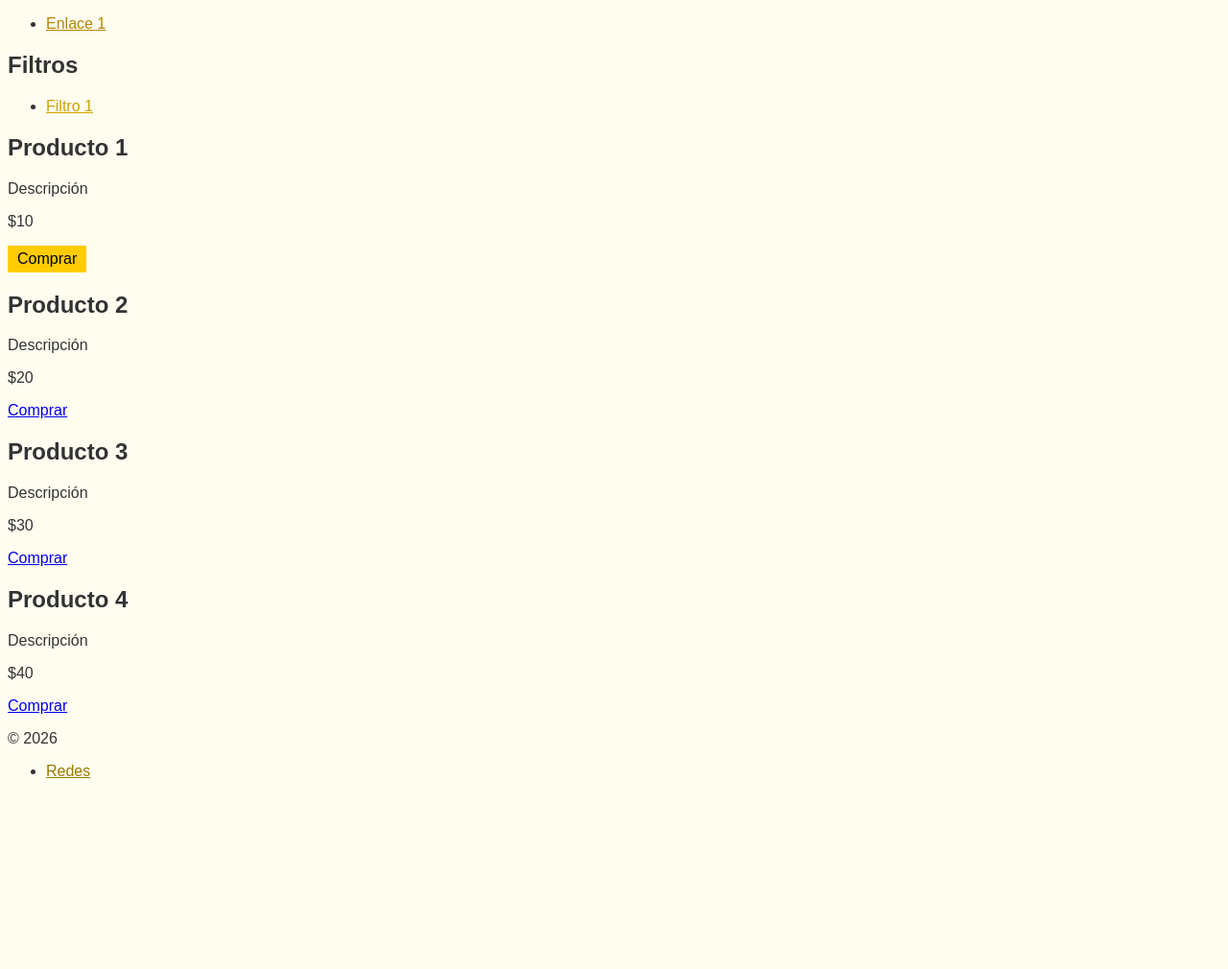
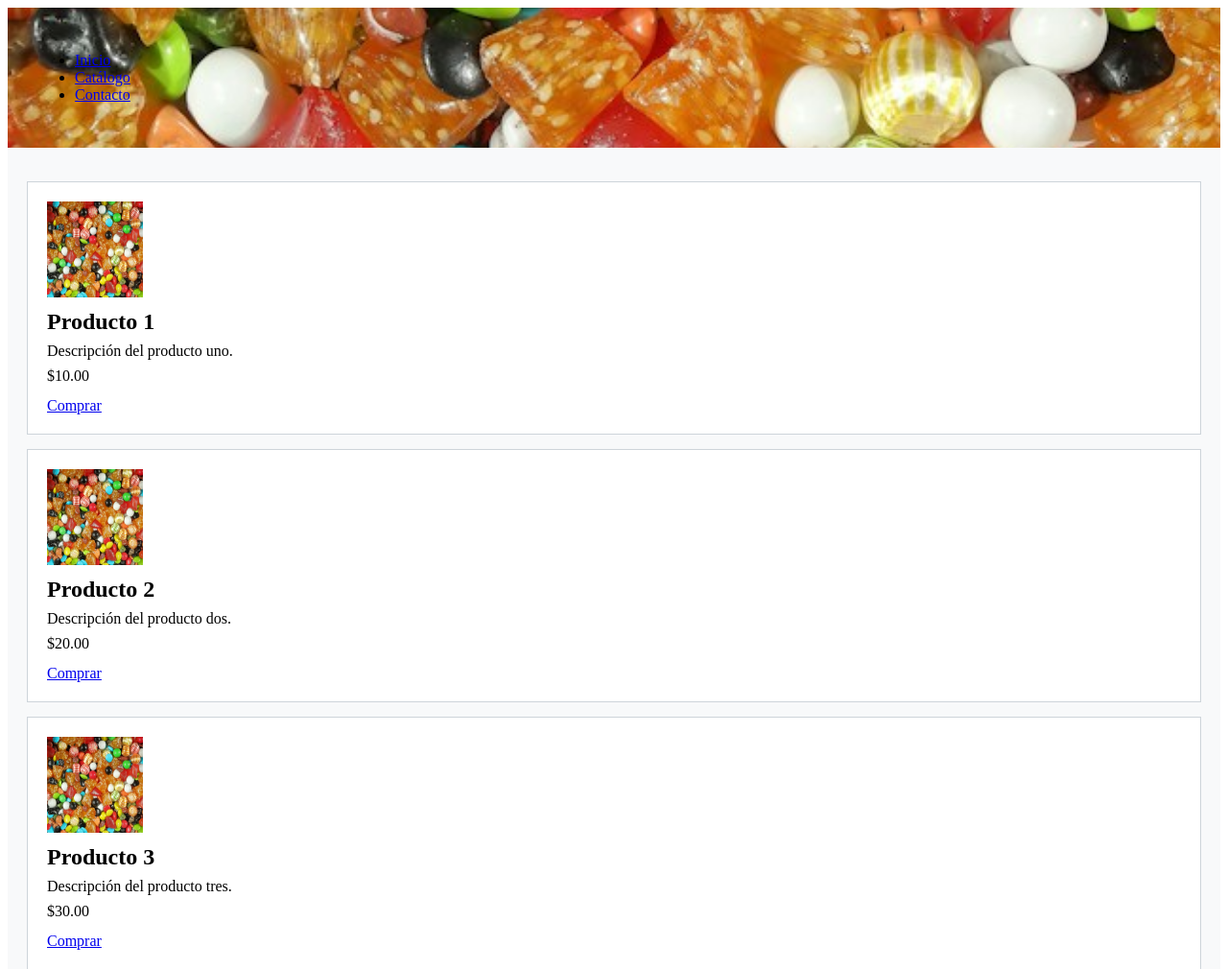
Before and after one commit to estebanjaimesayala53gold/css-3381732, a plain HTML site: page index.html in a window 1280 px wide. Shown: the top 1010 px of the page at 96% size. Before the commit the page ends 829 px from the top, so only its background shows below. Drawn offline with Linux system fonts and the light colour scheme.

Commit message:
Implementacion del modelo de caja y configuracion de imagenes

```diff
--- a/index.html
+++ b/index.html
@@ -1,60 +1,64 @@
 <!DOCTYPE html>
 <html lang="es">
-
 <head>
     <meta charset="UTF-8">
     <title>Catálogo</title>
     <link rel="stylesheet" href="style.css">
 </head>
-
 <body>
     <header>
         <nav>
             <ul>
-                <li><a href="#">Enlace 1</a></li>
+                <li><a href="#">Inicio</a></li>
+                <li><a href="#">Catálogo</a></li>
+                <li><a href="#">Contacto</a></li>
             </ul>
         </nav>
     </header>
     <main>
-        <aside>
-            <h2>Filtros</h2>
-            <ul>
-                <li><a href="#">Filtro 1</a></li>
-            </ul>
-        </aside>
         <section>
             <article>
+                <img src="dulces/dulces.jpg" alt="Dulce">
                 <h2>Producto 1</h2>
-                <p>Descripción</p>
-                <p>$10</p>
-                <a href="#" class="btn-comprar btn-destacado">Comprar</a>
+                <p>Descripción del producto uno.</p>
+                <p>$10.00</p>
+                <a href="#" class="btn-comprar">Comprar</a>
             </article>
             <article>
+                <img src="dulces/dulces.jpg" alt="Dulce">
                 <h2>Producto 2</h2>
-                <p>Descripción</p>
-                <p>$20</p>
-                <a href="#">Comprar</a>
+                <p>Descripción del producto dos.</p>
+                <p>$20.00</p>
+                <a href="#" class="btn-comprar">Comprar</a>
             </article>
             <article>
+                <img src="dulces/dulces.jpg" alt="Dulce">
                 <h2>Producto 3</h2>
-                <p>Descripción</p>
-                <p>$30</p>
-                <a href="#">Comprar</a>
+                <p>Descripción del producto tres.</p>
+                <p>$30.00</p>
+                <a href="#" class="btn-comprar">Comprar</a>
             </article>
             <article>
+                <img src="dulces/dulces.jpg" alt="Dulce">
                 <h2>Producto 4</h2>
-                <p>Descripción</p>
-                <p>$40</p>
-                <a href="#">Comprar</a>
+                <p>Descripción del producto cuatro.</p>
+                <p>$40.00</p>
+                <a href="#" class="btn-comprar">Comprar</a>
             </article>
         </section>
     </main>
+    <aside>
+        <h2>Filtros</h2>
+        <ul>
+            <li><a href="#">Categoría A</a></li>
+            <li><a href="#">Categoría B</a></li>
+        </ul>
+    </aside>
     <footer>
-        <p>&copy; 2026</p>
+        <p>&copy; 2026 Todos los derechos reservados.</p>
         <ul>
-            <li><a href="#">Redes</a></li>
+            <li><a href="#">Redes Sociales</a></li>
         </ul>
     </footer>
 </body>
-
 </html>
--- a/style.css
+++ b/style.css
@@ -1,32 +1,55 @@
-/* Herencia global en el body */
-body {
-    font-family: sans-serif;
-    color: #333333;
-    background-color: #fffdf0;
+header {
+    background-color: #2c3e50;
+    background-image: url('dulces/dulces.jpg');
+    background-size: cover;
+    background-position: center;
+    background-repeat: no-repeat;
+    padding: 30px;
 }
 
-/* Selectores compuestos por zonas (Tonos amarillos) */
-header nav ul li a {
-    color: #b38600;
+main {
+    background-color: #f8f9fa;
+    padding: 20px;
 }
 
-aside ul li a {
-    color: #cca300;
+aside {
+    background-color: #e9ecef;
+    padding: 20px;
+    margin-top: 20px;
 }
 
-footer ul li a {
-    color: #997a00;
+footer {
+    background-color: #343a40;
+    color: #ffffff;
+    padding: 20px;
+    margin-top: 20px;
 }
 
-/* Clases puras y refactorización sin identificadores */
-.btn-comprar {
-    background-color: #ffe680;
-    color: #000;
-    padding: 5px 10px;
-    text-decoration: none;
-    display: inline-block;
+article {
+    padding: 20px;
+    margin: 15px 0px;
+    border: 1px solid #ced4da;
+    background-color: #ffffff;
 }
 
-.btn-destacado {
-    background-color: #ffcc00;
+article img {
+    width: 100px;
+    height: 100px;
+    display: block;
+    margin-bottom: 12px;
 }
+
+article h2 {
+    margin-top: 0;
+    margin-bottom: 8px;
+}
+
+article p {
+    margin-top: 0;
+    margin-bottom: 8px;
+}
+
+.btn-comprar {
+    display: inline-block;
+    margin-top: 5px;
+}
```
Also changed, not shown: dulces/dulces.jpg (added).
